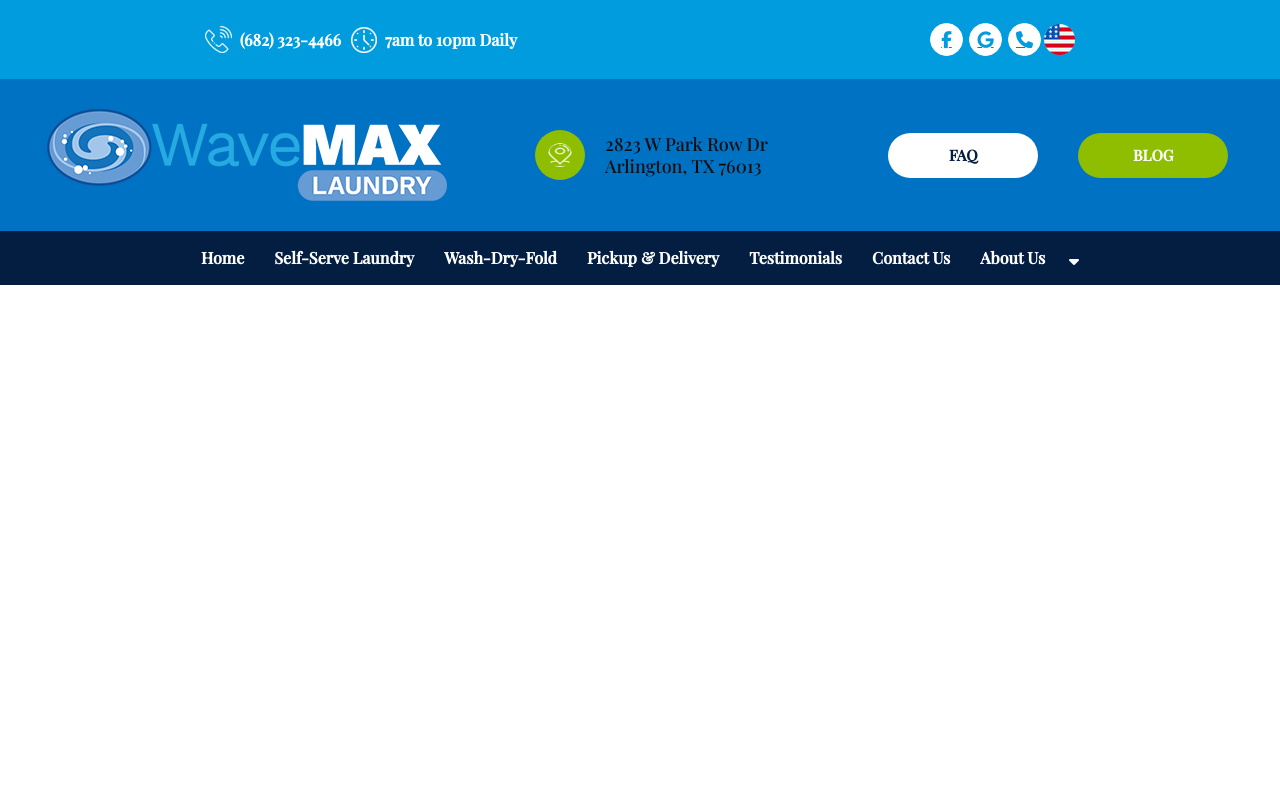
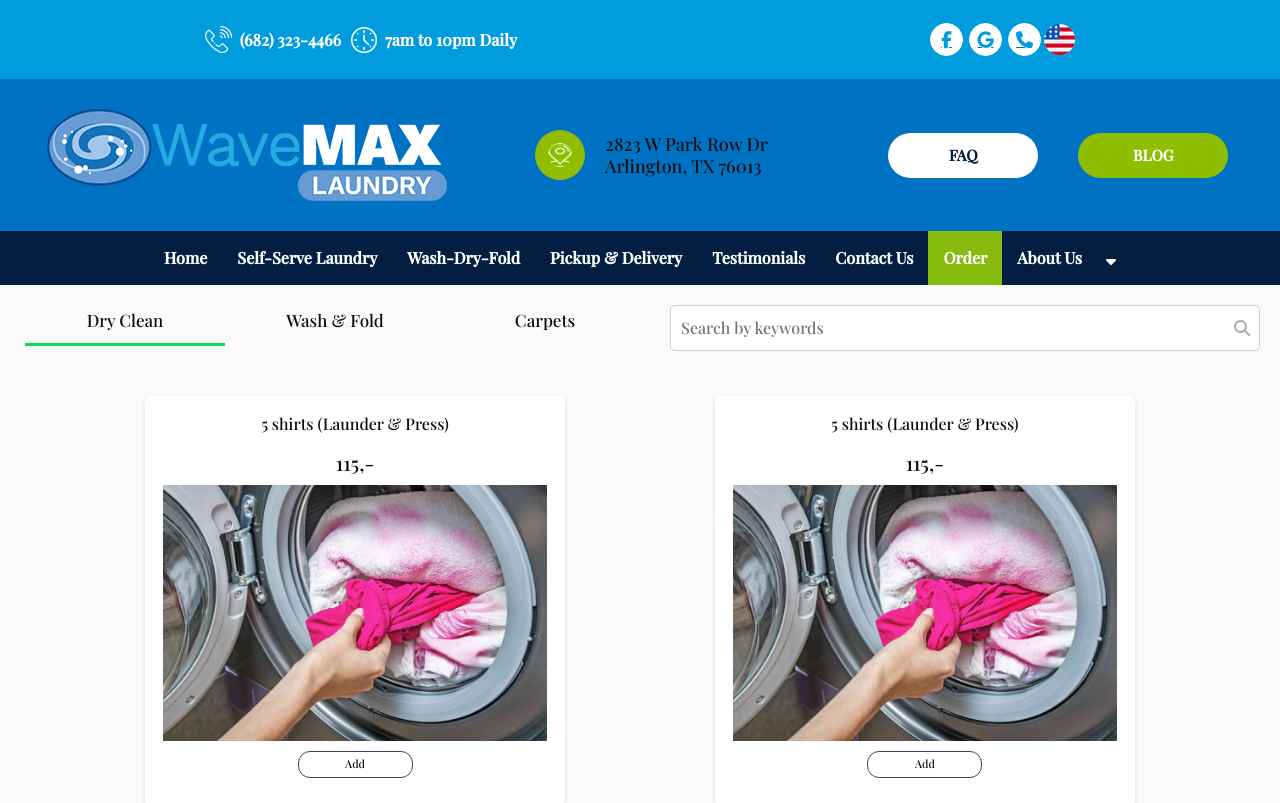
Before and after one commit to ahsanabdullah-1212/Wash-Man, a Vue app: page /YourOrder in a window 1280 px wide. Shown: the top 803 px of the page. Built offline with nearby package versions, Linux system fonts and the light colour scheme.

Commit message:
added order page

```diff
--- a/src/assets/pages/LandingPage.vue
+++ b/src/assets/pages/LandingPage.vue
@@ -4,7 +4,7 @@
         <LaundromatComponent/>
         <LaundryMachines/>
         <LaundromatAmenities/>
-        <OrderDetail/>
+
         <CustomerTestominals/>
         <RecentBlogs/>
         <AskedQuestion/>
@@ -14,7 +14,7 @@
     </div>
 </template>
 <script>
-import OrderDetail from '@/components/OrderDetail.vue';
+
 import HeroSection from '@/components/HeroSection.vue';
 import MainFooter from '@/components/MainFooter.vue';
 import LaundromatComponent from '@/components/LaundromatComponent.vue';
@@ -27,7 +27,7 @@ import LaundryMachines from '@/components/LaundryMachines.vue';
 export default {
     name: 'LandingPage',
     components: {
-        OrderDetail,
+
         FrequentQuestion,
         AskedQuestion,
         RecentBlogs,
--- /dev/null
+++ b/src/assets/pages/YourOrder.vue
@@ -0,0 +1,27 @@
+<template>
+    <div>
+        <OrderDetail/>
+        <FrequentQuestion/>
+        <MainFooter/>
+        <router-view/>
+    </div>
+</template>
+<script>
+
+import MainFooter from '@/components/MainFooter.vue';
+import FrequentQuestion from '@/components/FrequentQuestion.vue';
+import OrderDetail from '@/components/OrderDetail.vue';
+export default {
+    name: 'YourOrder',
+    components: {
+        FrequentQuestion,
+        OrderDetail,
+        MainFooter,
+
+    },
+};
+</script>
+
+<style>
+/* Add styles here if needed */
+</style>
--- a/src/assets/router/router.js
+++ b/src/assets/router/router.js
@@ -12,6 +12,7 @@ const router = createRouter({
     { path: '/BLOG', name: 'BLOG', component: () => import('../pages/BLOG.vue') },
     { path: '/MainContact', name: 'MainContact', component: () => import('../pages/ContactUS.vue') },
     { path: '/Testimonials', name: 'TestiMonials', component: () => import('../pages/Testimonials.vue') },
+    { path: '/YourOrder', name: 'YourOrder', component: () => import('../pages/YourOrder.vue') },
   ],
   scrollBehavior(to, from, savedPosition) {
     if (savedPosition) {
--- a/src/components/OrderDetail.vue
+++ b/src/components/OrderDetail.vue
@@ -6,7 +6,7 @@
                     <div class="order-col-1-row-1-col-1-category">
                         <h5 @click="toggleCategory('dry-clean')"
                             :class="{ 'active-category': activeCategory === 'dry-clean' }">
-                            Dry Clean/Launder & Press
+                            Dry Clean
                         </h5>
                         <h5 @click="toggleCategory('wash-fold')"
                             :class="{ 'active-category': activeCategory === 'wash-fold' }">
--- a/src/components/navbarComponent2.vue
+++ b/src/components/navbarComponent2.vue
@@ -62,6 +62,8 @@
                         </div>
                         <router-link to="/MainContact" v-bind:class="{ 'active': isActive('/MainContact') }"
                             class="navbar-item">Contact Us</router-link>
+                        <router-link to="/YourOrder" v-bind:class="{ 'active': isActive('/YourOrder') }"
+                            class="navbar-item">Order</router-link>
                         <div class="drop-down-menu">
 
                             <router-link to="/AboutPage" v-bind:class="{ 'active': isActive('/AboutPage') }"
@@ -99,6 +101,7 @@
                         class="navbar-item-side" @click="toggleSidebar">Wash-Dry-Fold</router-link>
                     <router-link to="/PickupDelivery" v-bind:class="{ 'active': isActive('/PickupDelivery') }"
                         class="navbar-item-side" @click="toggleSidebar">Pickup & Delivery</router-link>
+
                     <div class="drop-down-menu">
                         <h3 @click="toggleAboutDropdown">
                             <router-link to="/AboutPage" @click="closeSidebar"
@@ -123,6 +126,8 @@
                         class="navbar-item-side" @click="toggleSidebar">Testimonials</router-link>
                     <router-link to="/MainContact" v-bind:class="{ 'active': isActive('/MainContact') }"
                         class="navbar-item-side" @click="toggleSidebar">Contact</router-link>
+                        <router-link to="/YourOrder" v-bind:class="{ 'active': isActive('/YourOrder') }"
+                        class="navbar-item-side" @click="toggleSidebar">Order</router-link>
                     <div class="side-bar-btns">
                         <div class="franchise-btn-side" @click="toggleSidebar">
                             <router-link to="/MainContact" class="navbar-item-1"><button>Contact
@@ -154,6 +159,9 @@
                             </div>
                             <router-link to="/MainContact" v-bind:class="{ 'active': isActive('/MainContact') }"
                                 class="navbar-item">Contact Us</router-link>
+                            <router-link to="/YourOrder" v-bind:class="{ 'active': isActive('/YourOrder') }"
+                                class="navbar-item">Order</router-link>
+
                             <div class="drop-down-menu">
                                 <router-link to="/AboutPage" v-bind:class="{ 'active': isActive('/AboutPage') }"
                                     class="navbar-item">About Us&nbsp;<i
@@ -215,6 +223,8 @@
                             class="navbar-item-side" @click="toggleSidebar">Testimonials</router-link>
                         <router-link to="/MainContact" v-bind:class="{ 'active': isActive('/MainContact') }"
                             class="navbar-item-side" @click="toggleSidebar">Contact</router-link>
+                            <router-link to="/YourOrder" v-bind:class="{ 'active': isActive('/YourOrder') }"
+                            class="navbar-item-side" @click="toggleSidebar">Order</router-link>
                         <div class="side-bar-btns">
                             <div class="franchise-btn-side" @click="toggleSidebar">
                                 <router-link to="/MainContact" class="navbar-item-1"><button>Contact
```
